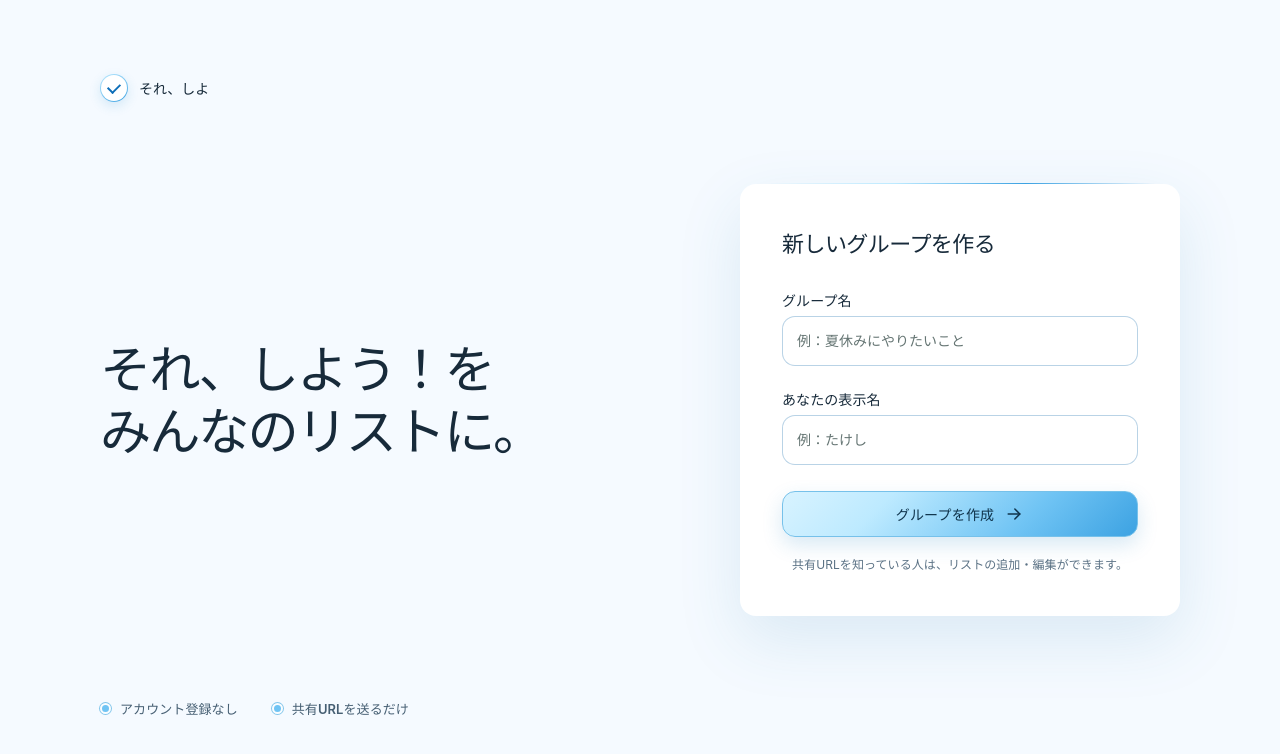
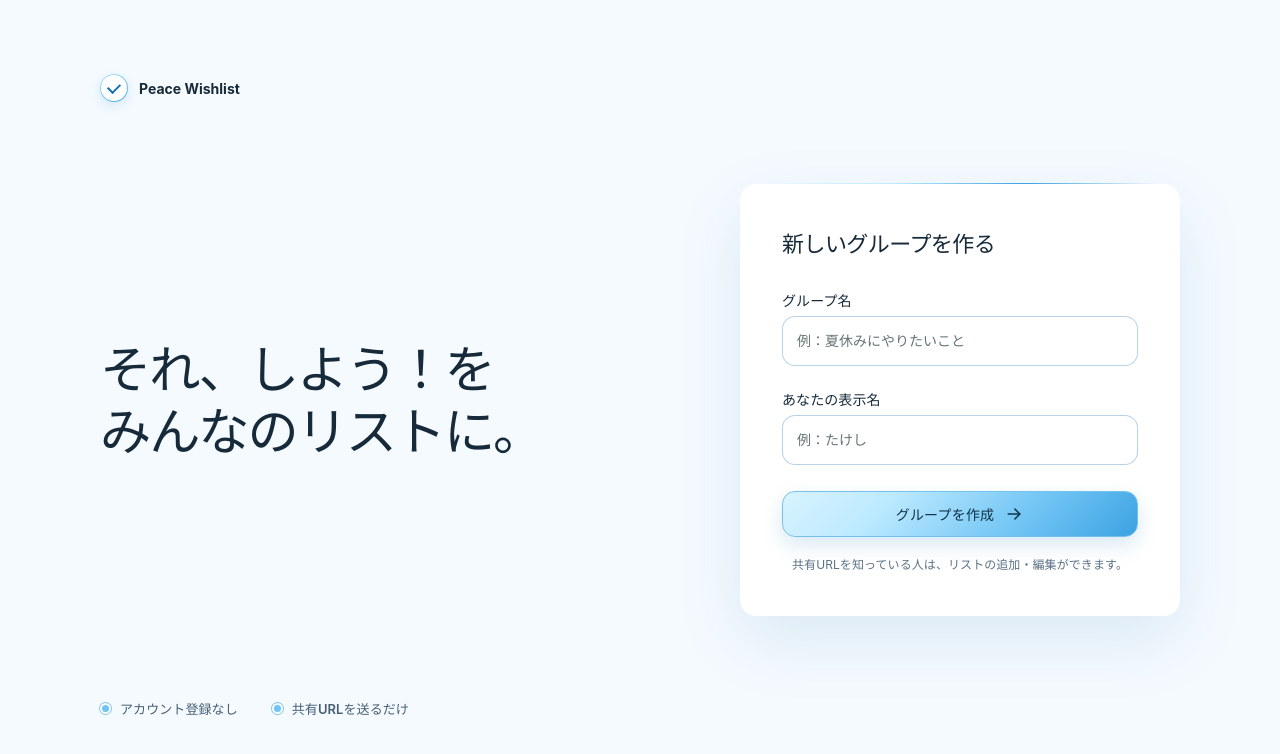
Before and after one commit to dora937nishikori/peace-wishlist, a React (Vite) app in the folder frontend/: page / in a window 1280 px wide. Shown: the top 754 px of the page. Built offline with nearby package versions, Linux system fonts and the light colour scheme; no server answers.

Commit message:
fix：文言修正

```diff
--- a/frontend/src/components/Brand.tsx
+++ b/frontend/src/components/Brand.tsx
@@ -20,7 +20,7 @@ export function Brand({
         <span />
       </span>
       <span className="brand-name">
-        それ、しよ
+        Peace Wishlist
       </span>
     </div>
   );
```
